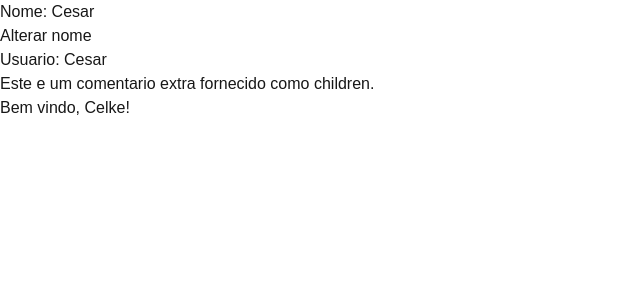
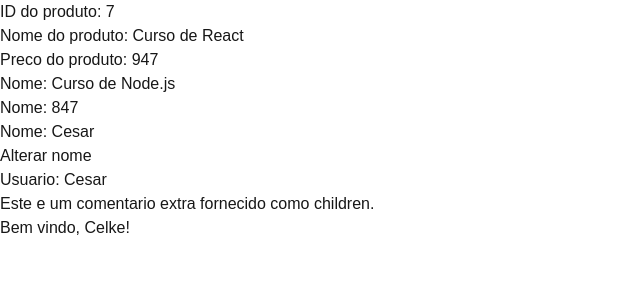
Before and after one commit to FernandoVenturini/celke-project-react, a Next.js app: page / in a window 1280 px wide. Shown: the top 300 px of the page, without its empty margins (0-640 px from the left). Built offline with nearby package versions, Linux system fonts and the light colour scheme.

Commit message:
using useeffect hook

```diff
--- a/src/app/page.tsx
+++ b/src/app/page.tsx
@@ -4,16 +4,47 @@
 'use client';
 
 import User from "@/components/User";
-import { useState } from "react";
+import { useEffect, useState } from "react";
 
 const Home = () => {
 
+  // Hook - useState
   const [nameUser, setNameUser] = useState('Cesar');
+
+   // Hook - useEffect
+  const [productId, setProductId] = useState();
+  const [productName, setProductName] = useState();
+  const [productPrice, setProductPrice] = useState();
+  const [dataProduct, setDataProduct] = useState({
+    name: 'curso de ...',
+    price: 0,
+  });
+
+  function searchProduct() {
+    console.log('Buscar produto!');
+    setProductId(7);
+    setProductName('Curso de React');
+    setProductPrice(947);
+    setDataProduct({
+      name: "Curso de  Node.js",
+      price: 847,
+    })
+  }
+
+  useEffect(() => {
+    searchProduct();
+  }, [productId]);
 
   const userName = 'Cesar';
 
   return (
     <main>
+      <p >ID do produto: {productId}</p>
+      <p >Nome do produto: {productName}</p>
+      <p >Preco do produto: {productPrice}</p>
+      <p>Nome: {dataProduct.name}</p>
+      <p>Nome: {dataProduct.price}</p>
+
       <p>Nome: {nameUser}</p>
       <button onClick={() => setNameUser('Fernando!')}>Alterar nome</button>
 
```
